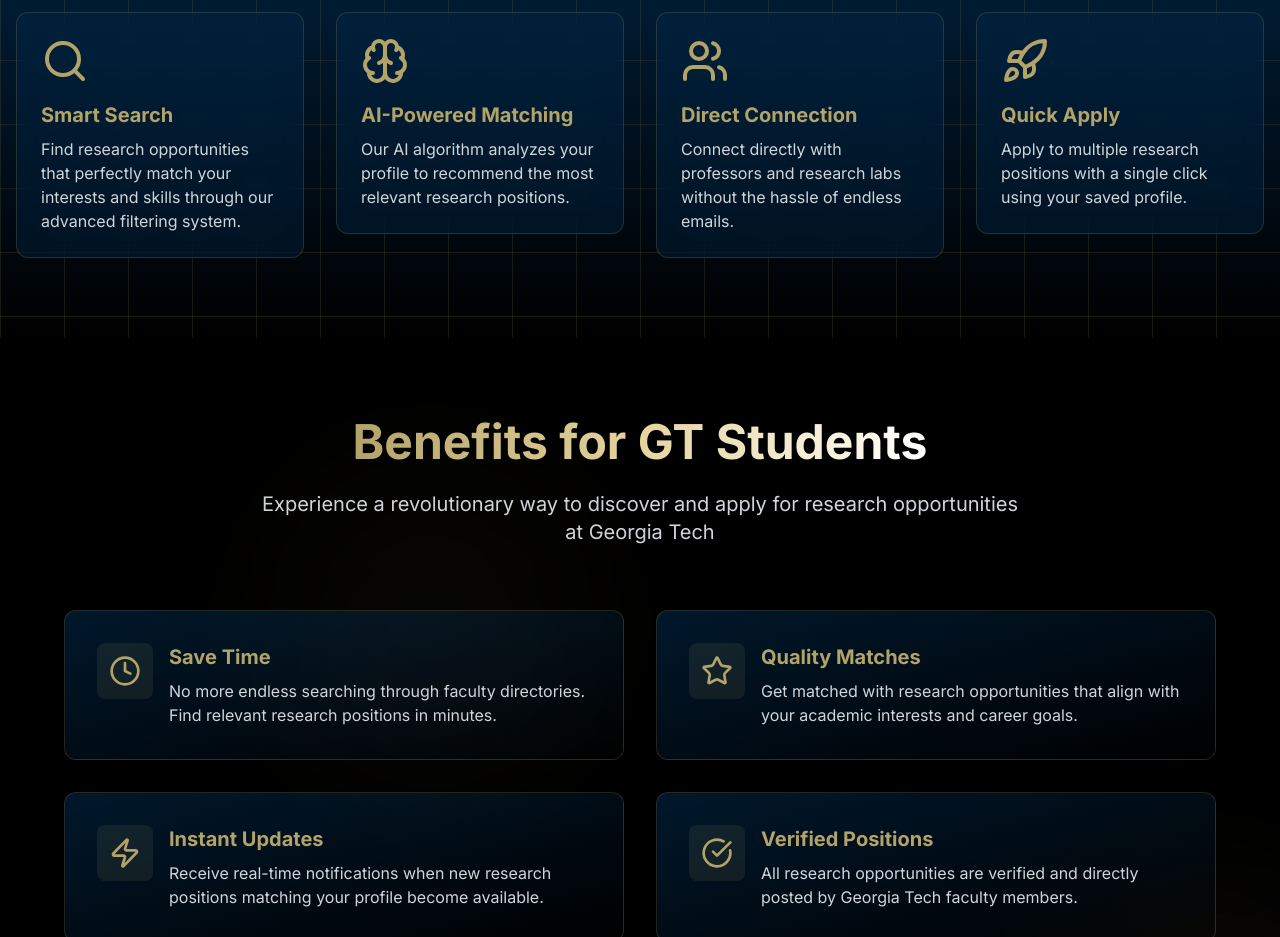
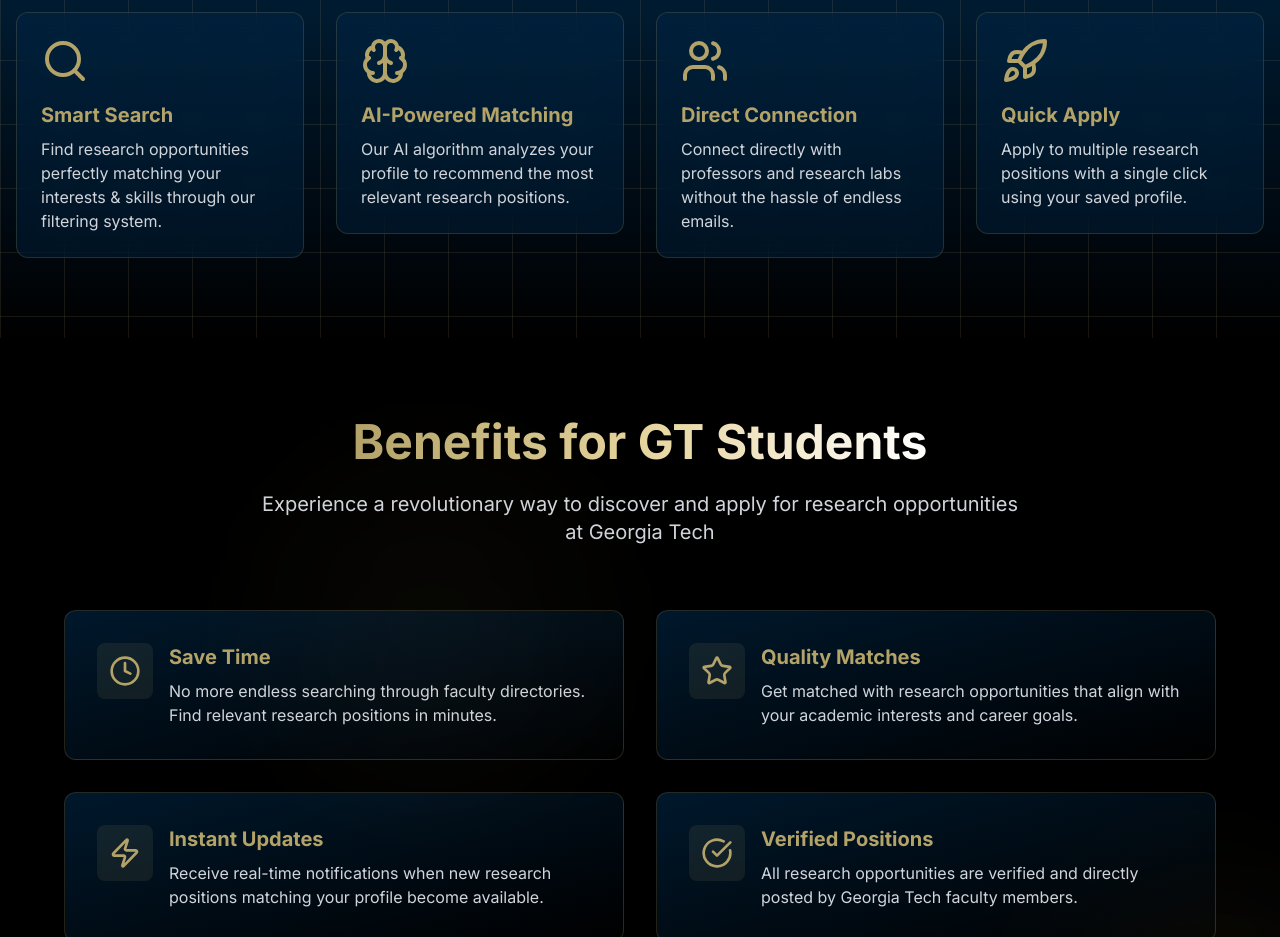
Before and after one commit to jeet-dekivadia/gt-research-finder-org, a Next.js app: page / in a window 1280 px wide. Shown: the part 1060-1997 px from the top of the page. Built offline with nearby package versions, Linux system fonts and the light colour scheme.

Commit message:
Update Features.tsx

```diff
--- a/components/Features.tsx
+++ b/components/Features.tsx
@@ -9,7 +9,7 @@ const features = [
     icon: Search,
     title: "Smart Search",
     description:
-      "Find research opportunities that perfectly match your interests and skills through our advanced filtering system.",
+      "Find research opportunities perfectly matching your interests & skills through our filtering system.",
   },
   {
     icon: Brain,
```
